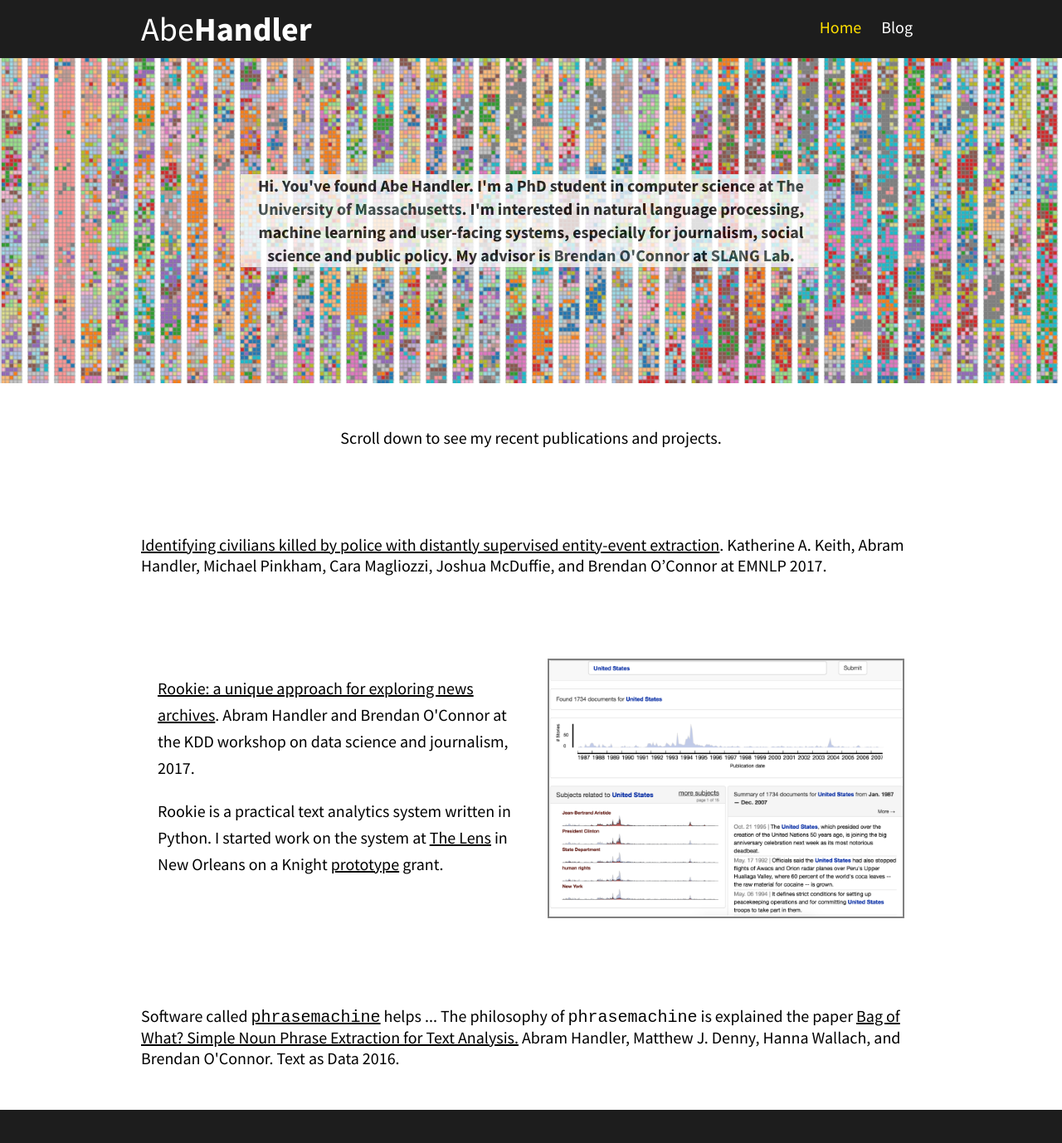
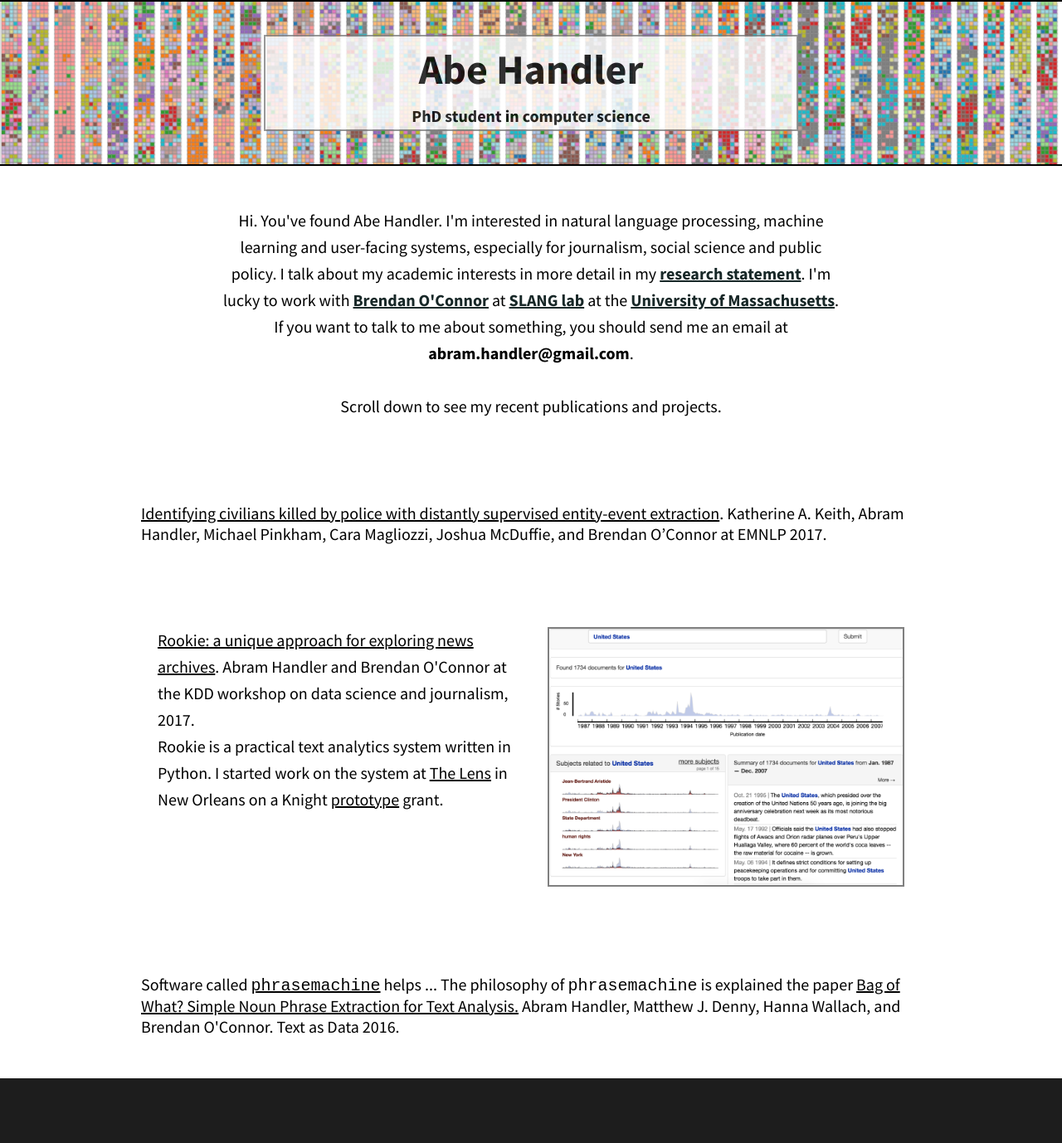
Before and after one commit to AbeHandler/AbeHandler.github.io, a Jekyll site: the page built from index.md, in a window 1280 px wide. Shown: the whole page at 83% size. Built offline with Jekyll 4.4.1, drawn with Linux system fonts in a browser that asks for light colours; after the commit the page ends 1320 px from its top, so only the background shows below that.

Commit message:
just backup

```diff
--- a/_layouts/default.html
+++ b/_layouts/default.html
@@ -7,7 +7,9 @@
 		<link rel="stylesheet" href="http://fonts.googleapis.com/css?family=Source+Sans+Pro:200,300,400,700" media="all">
 	</head>
 	<body>
+<!--
 		<header>
+
 			<div class="container">
 				<nav class="main-nav">
 					<ul>
--- a/css/style.css
+++ b/css/style.css
@@ -8,6 +8,8 @@ body {
 
 p {
 	line-height: 1.6em;
+    padding: 0px;
+    margin: 0px;
 }
 
 a {
@@ -107,10 +109,18 @@ div.content {
 }
 
 section.hero {
-	padding: 120px 0;
+	padding: 40px 0;
+    border-bottom: 2px solid black;
+    border-top: 2px solid black;
 }
 
-p.sub-text {
+.big{
+    font-size: 50px;
+    margin: 0px;
+    padding: 0px;
+}
+
+.subhero{
 	font-size: 20px;
 	text-align: center;
 	line-height: 28px;
@@ -118,9 +128,12 @@ p.sub-text {
     text-align: center;
     line-height: 28px;
     background-color: white;
-    opacity: .75;
+    opacity: .8;
+    width: 50%;
+    margin: auto;
     font-weight: bold;
     color:black !important;
+    border:2px solid grey;
 }
 
 .special {
--- a/index.md
+++ b/index.md
@@ -4,14 +4,29 @@ title: Home
 navigation_weight: 1
 ---
 <section class="hero">
-	<div class="small-container">
-    		<p class="sub-text">
-            Hi. You've found Abe Handler. I'm a PhD student in computer science at <a class="special" href="https://www.cics.umass.edu/">The University of Massachusetts</a>. I'm interested in natural language processing, machine learning and user-facing systems, especially for journalism, social science and public policy. My advisor is <a class="special" href="http://brenocon.com/">Brendan O'Connor</a> at <a class="special" href="http://slanglab.cs.umass.edu/"> SLANG Lab</a>.
+	<div class="subhero">
+    		<p class="big">
+            Abe Handler
+            </p>
+            <p >
+                        PhD student in computer science
             </p>
 	</div>
 </section>
+
 <div class="container">
-	<p class="post-hero center-text spacing">Scroll down to see my recent publications and projects.</p>
+
+	<p class="post-hero center-text spacing">
+        Hi. You've found Abe Handler. I'm interested in natural language processing, machine learning and user-facing systems, especially for journalism, social science and public policy. I talk about
+        my academic interests in more detail in my <a class="special" href="http://cics.umass.edu/"> research statement</a>. I'm lucky to work with <a class="special" href="http://brenocon.com/">Brendan O'Connor</a> at
+        <a class="special" href="https://slanglab.cs.umass.edu/">SLANG lab</a>
+        at the <a class="special" href="http://cics.umass.edu/"> University of Massachusetts</a>.
+        If you want to talk to me about something, you should send me an email at <b>abram.handler@gmail.com</b>.
+        <br><br>
+        Scroll down to see my recent publications and projects.
+        </p><p>
+
+    </p>
 </div>
 <div class="container">
 	<div class="columns spacing">
```
Also changed, not shown: other parts of _layouts/default.html (+4 -2 lines), 7 other files.
